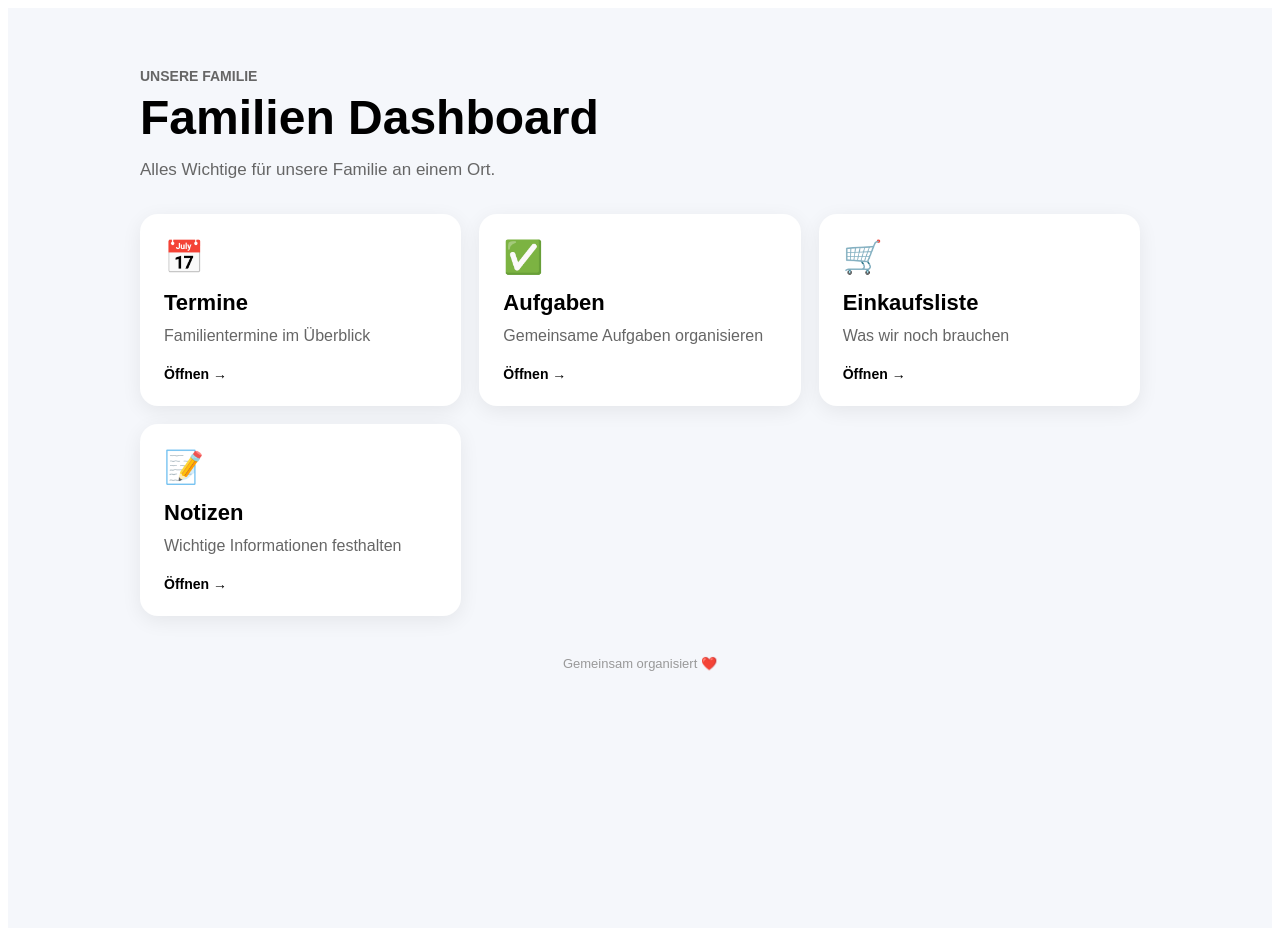
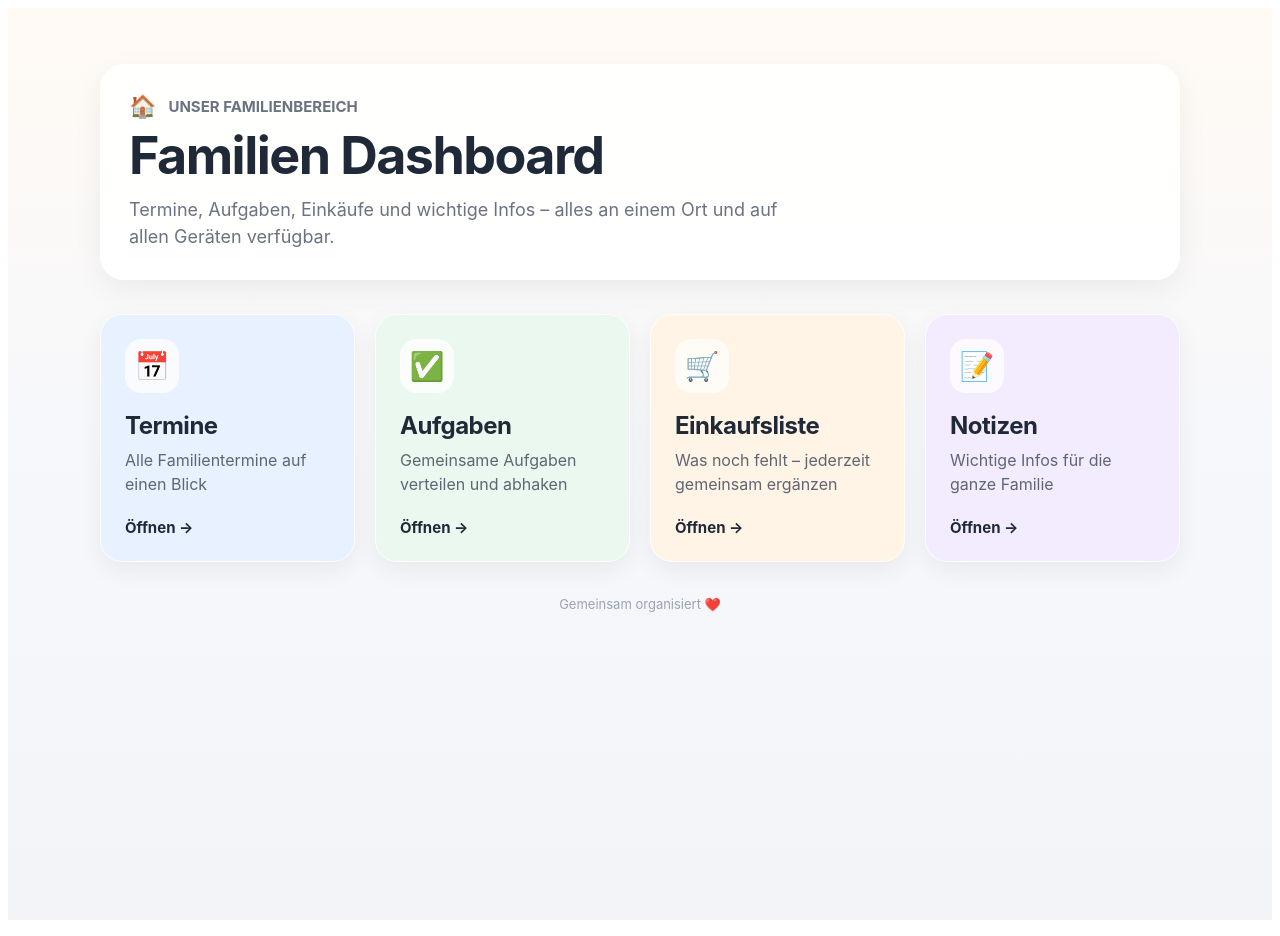
Before and after one commit to Hackste81/familien-dashboard, a Next.js app: page / in a window 1280 px wide. Built offline with nearby package versions, Linux system fonts and the light colour scheme.

Commit message:
Update page.js

```diff
--- a/app/page.js
+++ b/app/page.js
@@ -5,25 +5,29 @@ const bereiche = [
     href: "/termine",
     icon: "📅",
     title: "Termine",
-    text: "Familientermine im Überblick",
+    text: "Alle Familientermine auf einen Blick",
+    background: "#E8F1FF",
   },
   {
     href: "/aufgaben",
     icon: "✅",
     title: "Aufgaben",
-    text: "Gemeinsame Aufgaben organisieren",
+    text: "Gemeinsame Aufgaben verteilen und abhaken",
+    background: "#EAF8EF",
   },
   {
     href: "/einkaufsliste",
     icon: "🛒",
     title: "Einkaufsliste",
-    text: "Was wir noch brauchen",
+    text: "Was noch fehlt – jederzeit gemeinsam ergänzen",
+    background: "#FFF4E5",
   },
   {
     href: "/notizen",
     icon: "📝",
     title: "Notizen",
-    text: "Wichtige Informationen festhalten",
+    text: "Wichtige Infos für die ganze Familie",
+    background: "#F3ECFF",
   },
 ];
 
@@ -32,39 +36,52 @@ export default function Home() {
     <main
       style={{
         minHeight: "100vh",
-        background: "#f5f7fb",
-        fontFamily: "Arial, sans-serif",
-        padding: "clamp(24px, 5vw, 60px) 18px",
+        background:
+          "linear-gradient(180deg, #fffaf4 0%, #f7f8fb 45%, #f2f4f8 100%)",
+        fontFamily:
+          'Inter, system-ui, -apple-system, BlinkMacSystemFont, "Segoe UI", sans-serif',
+        padding: "clamp(24px, 5vw, 56px) 18px",
+        color: "#1f2937",
       }}
     >
       <div
         style={{
           width: "100%",
-          maxWidth: "1000px",
+          maxWidth: "1080px",
           margin: "0 auto",
         }}
       >
         <header
           style={{
-            marginBottom: "32px",
+            marginBottom: "34px",
+            background: "rgba(255,255,255,0.88)",
+            borderRadius: "24px",
+            padding: "28px",
+            boxShadow: "0 10px 30px rgba(0,0,0,0.06)",
+            border: "1px solid rgba(255,255,255,0.9)",
           }}
         >
           <div
             style={{
-              fontSize: "14px",
-              fontWeight: "bold",
-              color: "#666",
-              marginBottom: "8px",
+              display: "flex",
+              alignItems: "center",
+              gap: "12px",
+              marginBottom: "10px",
+              fontSize: "15px",
+              fontWeight: 700,
+              color: "#6b7280",
             }}
           >
-            UNSERE FAMILIE
+            <span style={{ fontSize: "22px" }}>🏠</span>
+            UNSER FAMILIENBEREICH
           </div>
 
           <h1
             style={{
-              fontSize: "clamp(32px, 7vw, 48px)",
-              lineHeight: 1.1,
+              fontSize: "clamp(34px, 6vw, 52px)",
+              lineHeight: 1.05,
               margin: "0 0 12px 0",
+              letterSpacing: "-0.03em",
             }}
           >
             Familien Dashboard
@@ -72,22 +89,24 @@ export default function Home() {
 
           <p
             style={{
-              color: "#666",
-              fontSize: "17px",
-              lineHeight: 1.5,
+              color: "#6b7280",
+              fontSize: "18px",
+              lineHeight: 1.55,
               margin: 0,
+              maxWidth: "680px",
             }}
           >
-            Alles Wichtige für unsere Familie an einem Ort.
+            Termine, Aufgaben, Einkäufe und wichtige Infos – alles an einem Ort
+            und auf allen Geräten verfügbar.
           </p>
         </header>
 
-        <div
+        <section
           style={{
             display: "grid",
             gridTemplateColumns:
-              "repeat(auto-fit, minmax(min(100%, 260px), 1fr))",
-            gap: "18px",
+              "repeat(auto-fit, minmax(min(100%, 240px), 1fr))",
+            gap: "20px",
           }}
         >
           {bereiche.map((bereich) => (
@@ -97,28 +116,36 @@ export default function Home() {
               style={{
                 textDecoration: "none",
                 color: "inherit",
-                display: "block",
               }}
             >
-              <div
+              <article
                 style={{
-                  background: "white",
+                  background: bereich.background,
+                  borderRadius: "22px",
                   padding: "24px",
-                  borderRadius: "18px",
-                  boxShadow: "0 5px 20px rgba(0,0,0,0.07)",
-                  minHeight: "145px",
+                  minHeight: "190px",
                   boxSizing: "border-box",
-                  cursor: "pointer",
+                  boxShadow: "0 8px 24px rgba(0,0,0,0.06)",
+                  border: "1px solid rgba(255,255,255,0.8)",
                   display: "flex",
                   flexDirection: "column",
                   justifyContent: "space-between",
+                  transition: "transform 0.2s ease, box-shadow 0.2s ease",
+                  cursor: "pointer",
                 }}
               >
                 <div>
                   <div
                     style={{
-                      fontSize: "32px",
-                      marginBottom: "14px",
+                      width: "54px",
+                      height: "54px",
+                      borderRadius: "16px",
+                      background: "rgba(255,255,255,0.75)",
+                      display: "flex",
+                      alignItems: "center",
+                      justifyContent: "center",
+                      fontSize: "28px",
+                      marginBottom: "18px",
                     }}
                   >
                     {bereich.icon}
@@ -127,7 +154,8 @@ export default function Home() {
                   <h2
                     style={{
                       margin: "0 0 8px 0",
-                      fontSize: "22px",
+                      fontSize: "24px",
+                      letterSpacing: "-0.02em",
                     }}
                   >
                     {bereich.title}
@@ -135,8 +163,9 @@ export default function Home() {
 
                   <p
                     style={{
-                      color: "#666",
                       margin: 0,
+                      color: "#5f6672",
+                      fontSize: "16px",
                       lineHeight: 1.5,
                     }}
                   >
@@ -146,28 +175,28 @@ export default function Home() {
 
                 <div
                   style={{
-                    marginTop: "18px",
-                    fontWeight: "bold",
-                    fontSize: "14px",
+                    marginTop: "22px",
+                    fontSize: "15px",
+                    fontWeight: 700,
                   }}
                 >
                   Öffnen →
                 </div>
-              </div>
+              </article>
             </Link>
           ))}
-        </div>
+        </section>
 
-        <p
+        <footer
           style={{
             textAlign: "center",
-            color: "#999",
+            marginTop: "34px",
+            color: "#9ca3af",
             fontSize: "13px",
-            marginTop: "40px",
           }}
         >
           Gemeinsam organisiert ❤️
-        </p>
+        </footer>
       </div>
     </main>
   );
```
